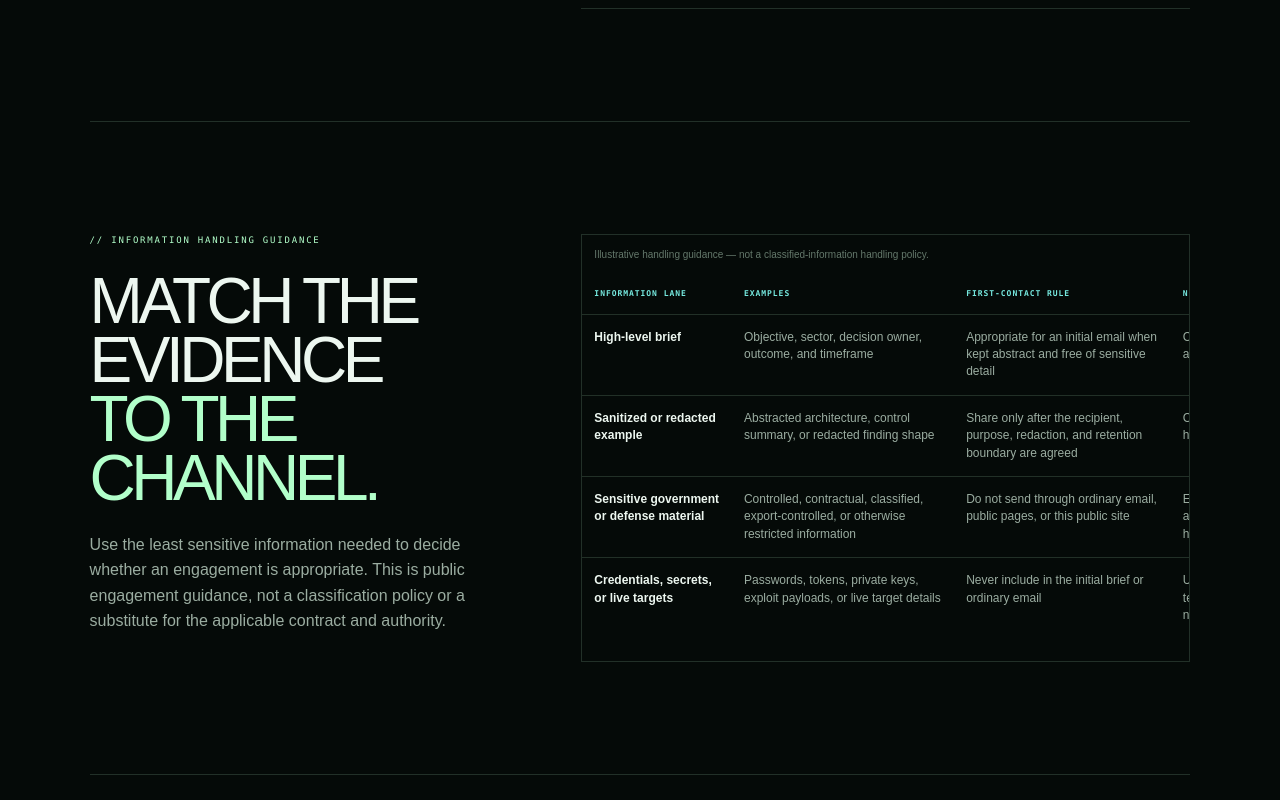
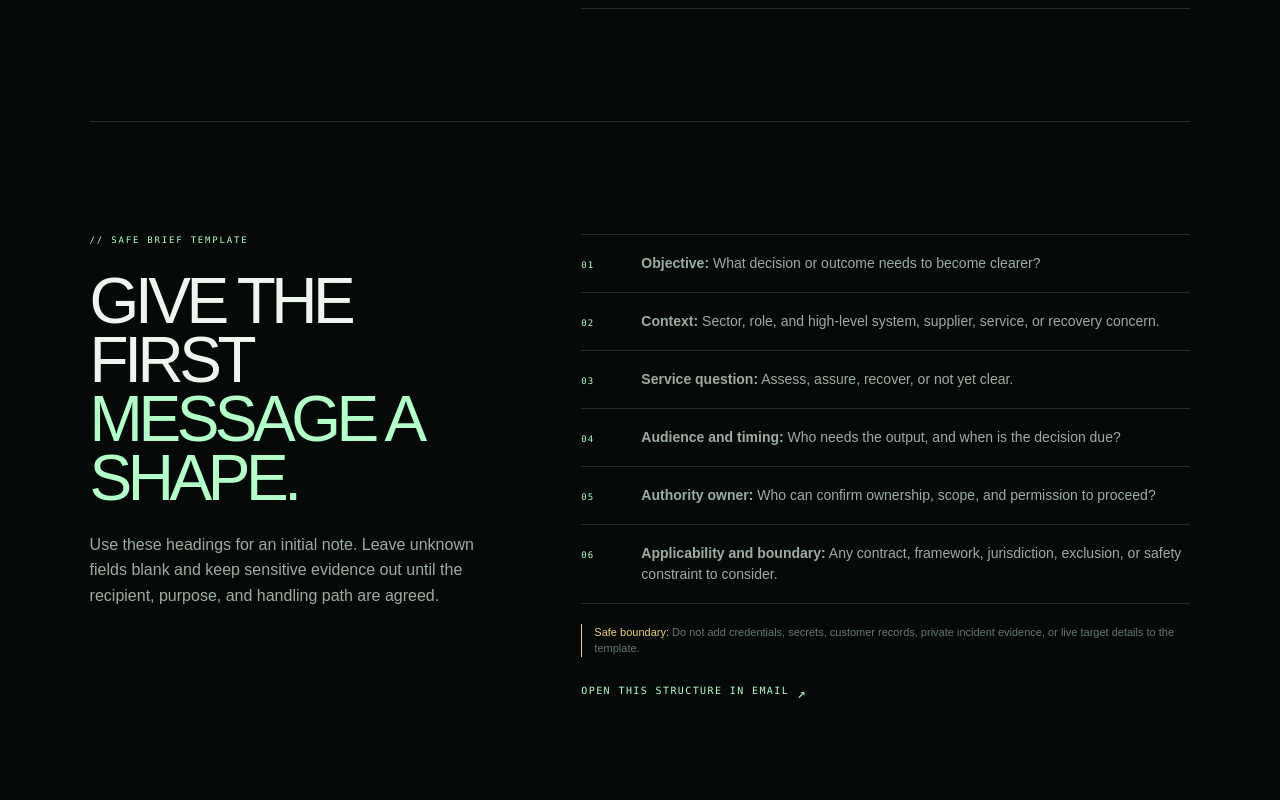
Before and after one commit to ZeroXSHDW/ZERODEVLLC-Website-Source-Code, a Next.js app: page /engage in a window 1280 px wide. Shown: the part 1160-1960 px from the top of the page. Built offline with nearby package versions, Linux system fonts and the light colour scheme.

Commit message:
feat: strengthen engagement and sharing surfaces

```diff
--- a/app/deliverables/page.tsx
+++ b/app/deliverables/page.tsx
@@ -11,6 +11,12 @@ export const metadata: Metadata = {
     description: 'See the evidence fields and review boundaries behind ZeroDev engagement outputs.',
     url: 'https://zerodevllc.com/deliverables',
     type: 'website',
+  },
+  twitter: {
+    card: 'summary_large_image',
+    title: 'Deliverables and evidence // ZeroDev LLC',
+    description: 'See the evidence fields and review boundaries behind ZeroDev engagement outputs.',
+    images: ['/og.png'],
   },
 };
 
--- a/app/engage/page.tsx
+++ b/app/engage/page.tsx
@@ -12,6 +12,12 @@ export const metadata: Metadata = {
     url: 'https://zerodevllc.com/engage',
     type: 'website',
   },
+  twitter: {
+    card: 'summary_large_image',
+    title: 'Start an engagement // ZeroDev LLC',
+    description: 'Prepare a clear, safe first brief for an authorized ZeroDev cybersecurity or resilience engagement.',
+    images: ['/og.png'],
+  },
 };
 
 const intakeItems = [
@@ -24,6 +30,26 @@ const intakeItems = [
   'The named owner who can confirm authority, scope, and evidence handling',
   'Any applicable contract, framework, data, or jurisdiction questions',
 ] as const;
+
+const briefTemplate = [
+  ['Objective', 'What decision or outcome needs to become clearer?'],
+  ['Context', 'Sector, role, and high-level system, supplier, service, or recovery concern.'],
+  ['Service question', 'Assess, assure, recover, or not yet clear.'],
+  ['Audience and timing', 'Who needs the output, and when is the decision due?'],
+  ['Authority owner', 'Who can confirm ownership, scope, and permission to proceed?'],
+  ['Applicability and boundary', 'Any contract, framework, jurisdiction, exclusion, or safety constraint to consider.'],
+] as const;
+
+const briefMailto = `mailto:hello@zerodevllc.com?subject=ZeroDevLLC%20engagement%20brief&body=${encodeURIComponent([
+  'Objective or decision:',
+  'High-level context:',
+  'Service question:',
+  'Audience and decision date:',
+  'Authority owner:',
+  'Applicability or boundary questions:',
+  '',
+  'I have not included credentials, secrets, customer records, private incident evidence, or live target details.',
+].join('\n'))}`;
 
 const lanes = [
   ['01', 'Assess', 'You need to understand exposure, weakness, risk, or technical condition.', 'Penetration testing, vulnerability assessment, technical due diligence, and cyber-risk review.', [['01', 'Authorized penetration testing'], ['02', 'Vulnerability assessment'], ['04', 'Technical due diligence'], ['03', 'Cyber risk management']]],
@@ -72,7 +98,7 @@ export default function EngagePage() {
           <div className={styles.heroCopy}>
             <p>Bring the question, the decision owner, and the outcome you need to make clearer. A high-level brief is enough to begin a useful conversation.</p>
             <p className={styles.heroBoundary}><strong>Do not send secrets.</strong> Keep credentials, tokens, customer records, private incident evidence, and live target details out of ordinary email. We can establish a safer exchange path after scope and authority are understood.</p>
-            <p><a className={styles.primaryLink} href="mailto:hello@zerodevllc.com?subject=ZeroDevLLC%20engagement%20brief">Send a high-level brief <span aria-hidden="true">↗</span></a></p>
+            <p><a className={styles.primaryLink} href={briefMailto}>Open a high-level brief template <span aria-hidden="true">↗</span></a></p>
           </div>
         </section>
 
@@ -84,6 +110,21 @@ export default function EngagePage() {
           </div>
           <div className={styles.checkList}>
             {intakeItems.map((item, index) => <div key={item}><span>{String(index + 1).padStart(2, '0')}</span><p>{item}</p></div>)}
+          </div>
+        </section>
+
+        <section className={styles.twoColumn} aria-labelledby="template-heading">
+          <div>
+            <p className={styles.eyebrow}>{'// SAFE BRIEF TEMPLATE'}</p>
+            <h2 id="template-heading">Give the first<br /><span>message a shape.</span></h2>
+            <p className={styles.bodyCopy}>Use these headings for an initial note. Leave unknown fields blank and keep sensitive evidence out until the recipient, purpose, and handling path are agreed.</p>
+          </div>
+          <div>
+            <div className={styles.checkList}>
+              {briefTemplate.map(([label, prompt], index) => <div key={label}><span>{String(index + 1).padStart(2, '0')}</span><p><strong>{label}:</strong> {prompt}</p></div>)}
+            </div>
+            <p className={styles.templateNote}><strong>Safe boundary:</strong> Do not add credentials, secrets, customer records, private incident evidence, or live target details to the template.</p>
+            <p><a className={styles.primaryLink} href={briefMailto}>Open this structure in email <span aria-hidden="true">↗</span></a></p>
           </div>
         </section>
 
@@ -157,7 +198,7 @@ export default function EngagePage() {
 
         <section className={styles.cta} aria-labelledby="engage-cta-heading">
           <div><p className={styles.eyebrow}>{'// NEXT MOVE'}</p><h2 id="engage-cta-heading">Make the first<br /><span>message useful.</span></h2></div>
-          <div><p>Send only a high-level objective, the service question, the intended audience, and the person who can confirm authority. No sensitive evidence is required to start.</p><p><a className={styles.primaryLink} href="mailto:hello@zerodevllc.com?subject=ZeroDevLLC%20engagement%20brief">Start the conversation <span aria-hidden="true">↗</span></a><br /><Link className={styles.primaryLink} href="/services">Review all services <span aria-hidden="true">↗</span></Link><br /><Link className={styles.primaryLink} href="/deliverables">Review deliverable shapes <span aria-hidden="true">↗</span></Link></p></div>
+          <div><p>Send only a high-level objective, the service question, the intended audience, and the person who can confirm authority. No sensitive evidence is required to start.</p><p><a className={styles.primaryLink} href={briefMailto}>Start with the brief template <span aria-hidden="true">↗</span></a><br /><Link className={styles.primaryLink} href="/services">Review all services <span aria-hidden="true">↗</span></Link><br /><Link className={styles.primaryLink} href="/deliverables">Review deliverable shapes <span aria-hidden="true">↗</span></Link></p></div>
         </section>
       </div>
     </main>
--- a/app/frameworks/page.tsx
+++ b/app/frameworks/page.tsx
@@ -11,6 +11,12 @@ export const metadata: Metadata = {
     description: 'A practical standards and control-family library for cyber risk, testing, resilience, supply-chain, and readiness conversations.',
     url: 'https://zerodevllc.com/frameworks',
     type: 'website',
+  },
+  twitter: {
+    card: 'summary_large_image',
+    title: 'Frameworks and standards // ZeroDev LLC',
+    description: 'A practical standards and control-family library for cyber risk, testing, resilience, supply-chain, and readiness conversations.',
+    images: ['/og.png'],
   },
 };
 
--- a/app/methodology/page.tsx
+++ b/app/methodology/page.tsx
@@ -11,6 +11,12 @@ export const metadata: Metadata = {
     description: 'A controlled, evidence-led methodology for authorized defensive cybersecurity and resilience engagements.',
     url: 'https://zerodevllc.com/methodology',
     type: 'article',
+  },
+  twitter: {
+    card: 'summary_large_image',
+    title: 'Methodology // ZeroDev LLC',
+    description: 'A controlled, evidence-led methodology for authorized defensive cybersecurity and resilience engagements.',
+    images: ['/og.png'],
   },
 };
 
--- a/app/privacy/page.tsx
+++ b/app/privacy/page.tsx
@@ -13,9 +13,10 @@ export const metadata: Metadata = {
     type: 'article',
   },
   twitter: {
-    card: 'summary',
+    card: 'summary_large_image',
     title: 'Privacy boundary // ZeroDev LLC',
     description: 'How the public ZeroDev LLC website handles visitor interactions and external public sources.',
+    images: ['/og.png'],
   },
 };
 
--- a/app/remediation/page.tsx
+++ b/app/remediation/page.tsx
@@ -11,6 +11,12 @@ export const metadata: Metadata = {
     description: 'Connect findings to owners, treatment, evidence, retesting, and an explicit residual-risk decision.',
     url: 'https://zerodevllc.com/remediation',
     type: 'website',
+  },
+  twitter: {
+    card: 'summary_large_image',
+    title: 'Remediation and closure // ZeroDev LLC',
+    description: 'Connect findings to owners, treatment, evidence, retesting, and an explicit residual-risk decision.',
+    images: ['/og.png'],
   },
 };
 
--- a/app/sectors/page.tsx
+++ b/app/sectors/page.tsx
@@ -11,6 +11,12 @@ export const metadata: Metadata = {
     description: 'Map a government, defense-supplier, essential-service, or regulated-technology question to the right evidence and engagement path.',
     url: 'https://zerodevllc.com/sectors',
     type: 'website',
+  },
+  twitter: {
+    card: 'summary_large_image',
+    title: 'Sector fit and decision paths // ZeroDev LLC',
+    description: 'Map a government, defense-supplier, essential-service, or regulated-technology question to the right evidence and engagement path.',
+    images: ['/og.png'],
   },
 };
 
--- a/app/services/services.module.css
+++ b/app/services/services.module.css
@@ -10,7 +10,7 @@
 
 .skipLink { background: var(--green); color: #06100a; left: 16px; padding: 10px 13px; position: absolute; top: -60px; z-index: 20; }
 .skipLink:focus { top: 16px; }
-.header { align-items: center; border-bottom: 1px solid var(--line); display: flex; justify-content: space-between; margin: 0 auto; max-width: var(--max-width); min-height: 76px; }
+.header { align-items: center; backdrop-filter: blur(18px); background: rgba(5, 10, 8, .9); border-bottom: 1px solid var(--line); box-shadow: 0 10px 32px rgba(0, 0, 0, .14); display: flex; justify-content: space-between; margin: 0 auto; max-width: var(--max-width); min-height: 76px; position: sticky; top: 0; z-index: 10; }
 .brand, .headerNav a { color: var(--muted); font-size: 10px; letter-spacing: .14em; text-transform: uppercase; }
 .brand { align-items: center; color: var(--ink); display: inline-flex; font-weight: 800; gap: 10px; }
 .brandMark { align-items: center; border: 1px solid var(--green); color: var(--green); display: inline-flex; font-size: 13px; height: 29px; justify-content: center; width: 34px; }
@@ -71,6 +71,8 @@ h3 { font-family: Arial, Helvetica, sans-serif; letter-spacing: -.04em; text-tra
 .checkList { border-top: 1px solid var(--line); }
 .checkList > div { align-items: baseline; border-bottom: 1px solid var(--line); display: grid; gap: 20px; grid-template-columns: 40px minmax(0, 1fr); padding: 18px 0; }
 .checkList p { color: var(--muted); font-family: Arial, Helvetica, sans-serif; font-size: 14px; line-height: 1.5; margin: 0; }
+.templateNote { border-left: 1px solid var(--amber); color: var(--dim); font-family: Arial, Helvetica, sans-serif; font-size: 11px; line-height: 1.5; margin: 20px 0; padding-left: 12px; }
+.templateNote strong { color: var(--amber); font-weight: 500; }
 .noticeSection { display: block; }
 .noticeSection h2 { max-width: 850px; }
 .noticeSection > p:last-child { margin-bottom: 0; max-width: 760px; }
```
Also changed, not shown: app/services/page.tsx (+7 -0 lines).
